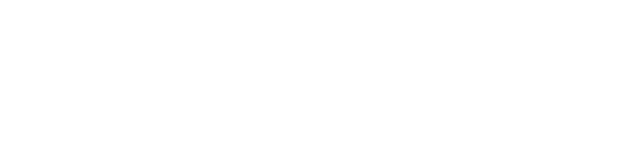
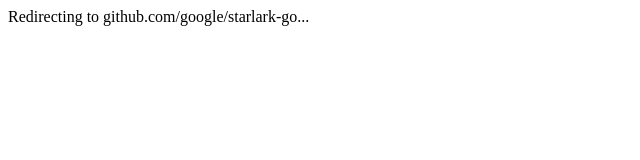
Before and after one commit to google/starlark-go, a plain HTML site: page docs/index.html in a window 1280 px wide. Shown: the whole page, without its empty margins (0-640 px from the left). Drawn offline with Linux system fonts and the light colour scheme.

Commit message:
Update docs
Change-Id: Idaaa26eded817f5d406ee1e564ef0be715b3b08e

```diff
--- a/docs/index.html
+++ b/docs/index.html
@@ -1,9 +1,11 @@
 <html>
-  <!-- This file will be served by GitHub pages. -->
+  <!-- This file will be served at go.starlark.net by GitHub pages. -->
   <head>
-    <!-- This is a placeholder for the upcoming Starlark renaming. -->
+    <!-- This tag causes "go get go.starklark.net" to redirect to GitHub. -->
     <meta name="go-import" content="go.starlark.net git https://github.com/google/starlark-go"></meta>
+    <meta http-equiv="refresh" content="1;URL='http://github.com/google/starlark-go'" />
   </head>
   <body>
+    Redirecting to github.com/google/starlark-go...
   </body>
 </html>
```
Also changed, not shown: 1 other file.
